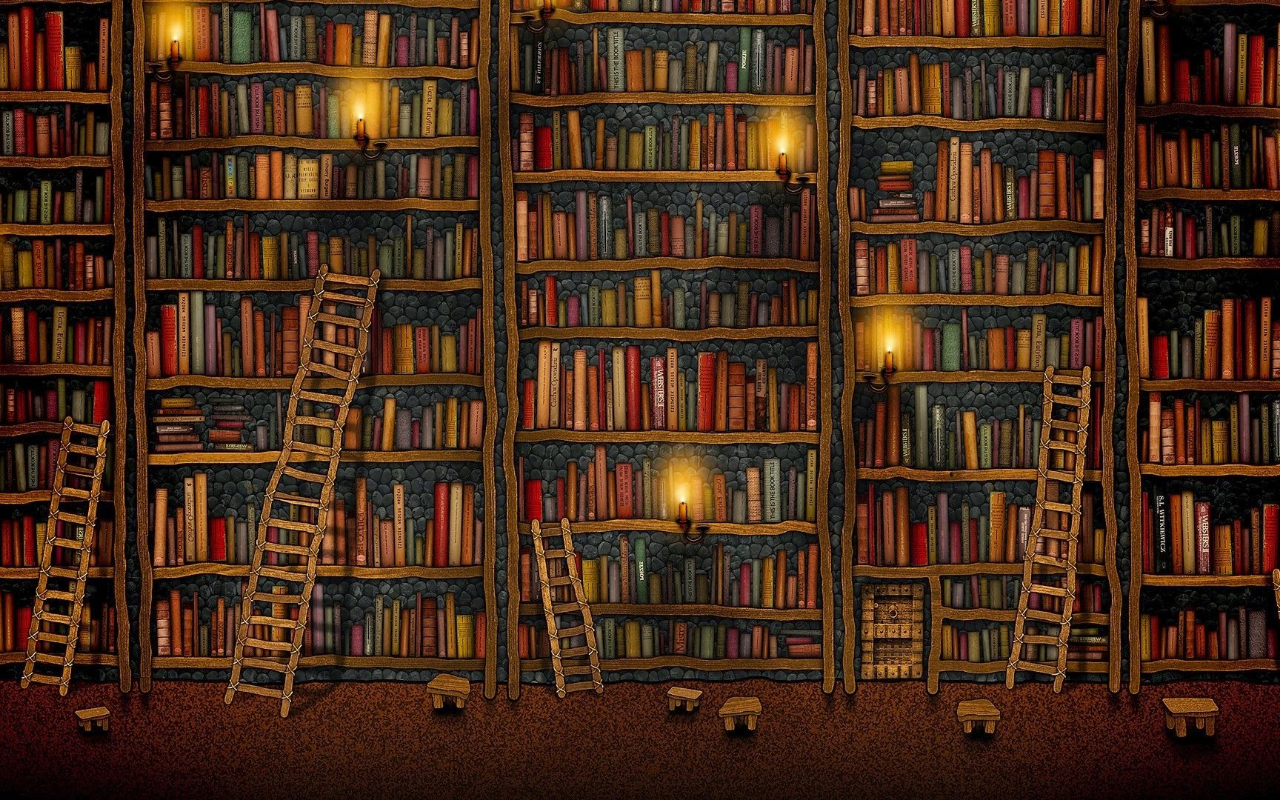
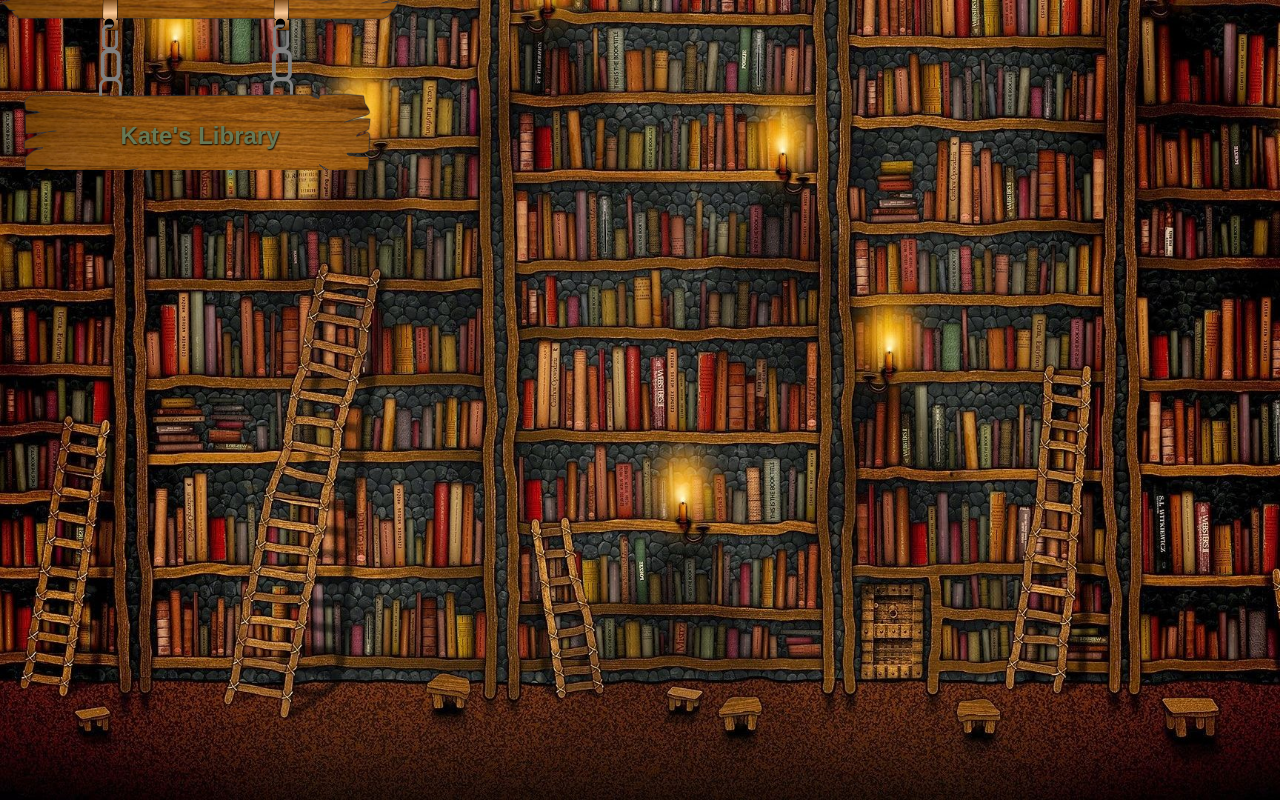
Before and after one commit to katealtonwilliams/book-app-frontend, a React (Create React App) app: page /Library in a window 1280 px wide. Before the commit this address had no page. Built offline with nearby package versions, Linux system fonts and the light colour scheme.

Commit message:
Changing name of landing page

```diff
--- a/src/App.tsx
+++ b/src/App.tsx
@@ -2,14 +2,14 @@ import { lazy } from "react";
 import "./App.css";
 import { BrowserRouter, Route, Routes } from "react-router-dom";
 
-const FirstPage = lazy(() => import("./pages/FirstPage"));
+const FirstPage = lazy(() => import("./pages/Library"));
 
 function App() {
   const routes: React.ReactElement = (
     <>
       <BrowserRouter>
         <Routes>
-          <Route path="/FirstPage" element={<FirstPage />} />
+          <Route path="/Library" element={<FirstPage />} />
         </Routes>
       </BrowserRouter>
     </>
--- a/src/pages/FirstPage.tsx
+++ b/src/pages/Library.tsx
@@ -1,8 +1,8 @@
 import { FC } from "react";
 import MainSign from "../components/MainSign";
 
-const FirstPage: FC = () => {
+const Library: FC = () => {
   return <MainSign text={"Kate's Library"} imageUrl={"/wooden-sign.png"} />;
 };
 
-export default FirstPage;
+export default Library;
```
